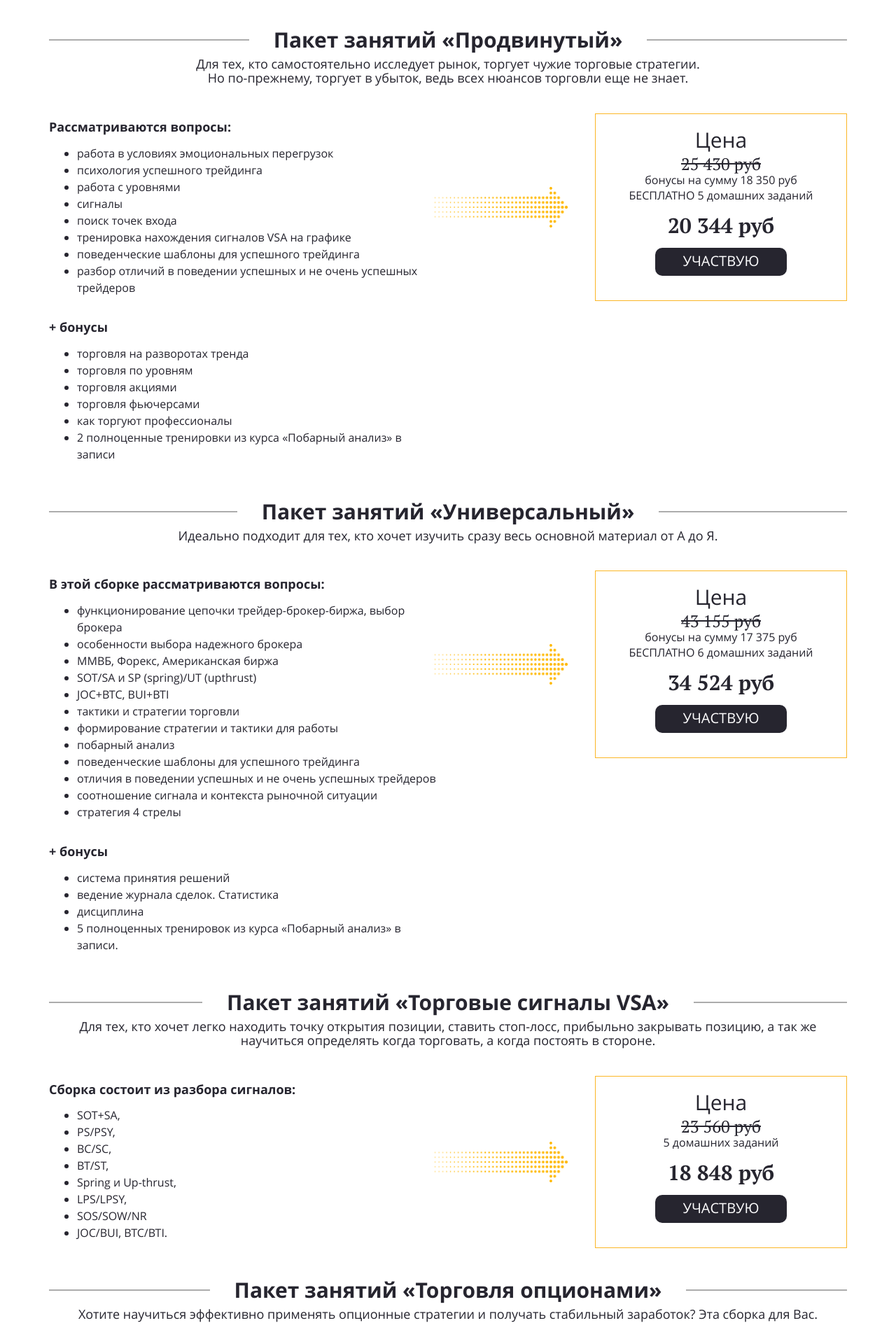
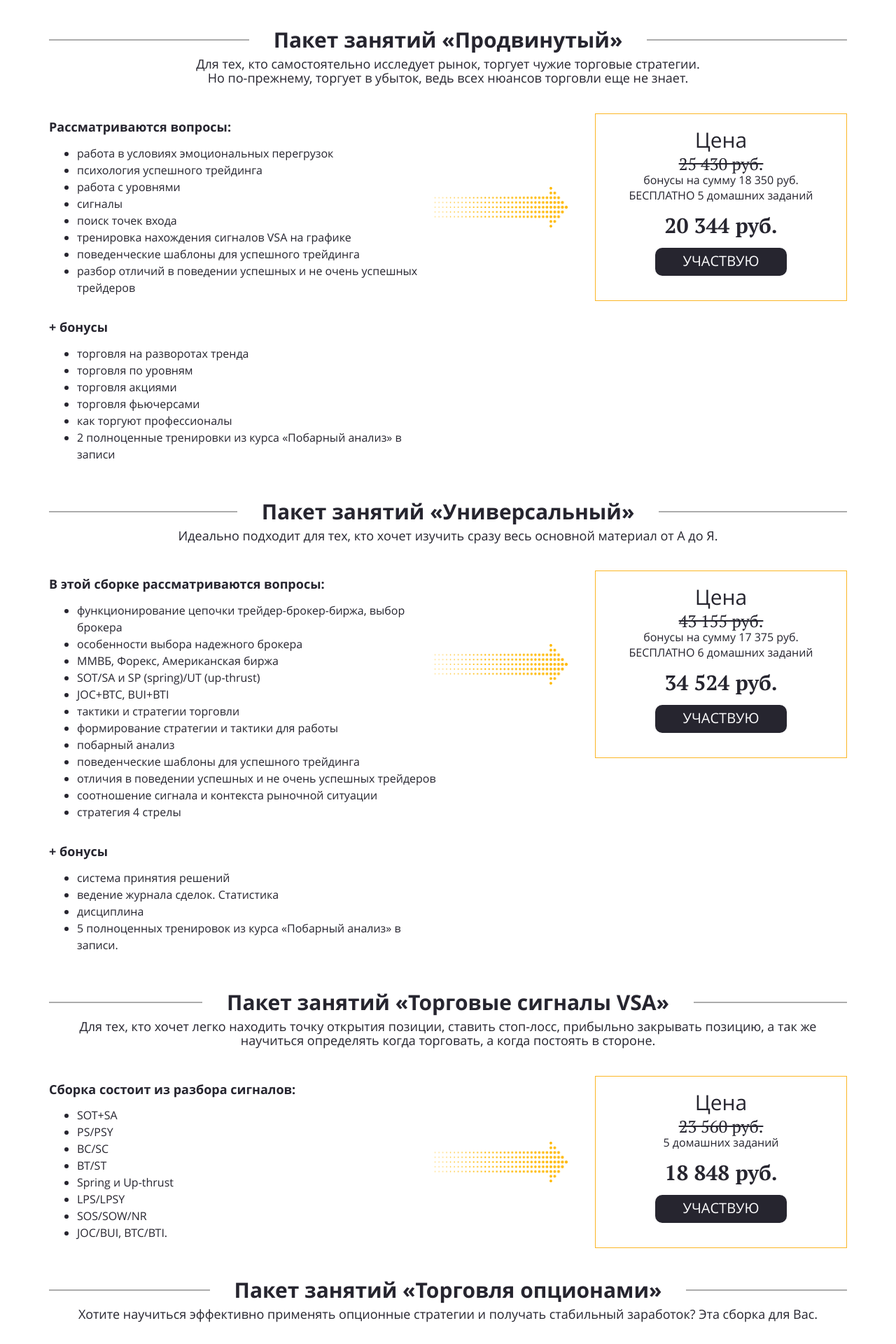
Before and after one commit to mrmcing/purnov, a PHP site: page / in a window 1280 px wide. Shown: the part 3400-5320 px from the top of the page at 70% size. Run offline with PHP 8.4, Linux system fonts and the light colour scheme; some web fonts are replaced.

Commit message:
орфография

```diff
--- a/index.php
+++ b/index.php
@@ -61,7 +61,7 @@
         <div class="row">
             <div class="col-xs-12">
                 <h1>марафон «я покупаю ваши знания»</h1>
-                <p class="sub-title">призовой фонд - от 4000 до 52000 руб</p>
+                <p class="sub-title">призовой фонд - от 4000 до 52000 руб.</p>
             </div>
             <div class="col-xs-12 text-center">
                 <div class="arrow"></div>
@@ -228,9 +228,9 @@
                         <div class="col-md-4 col-md-offset-2">
                             <div class="box-price">
                                 <div class="title">Цена</div>
-                                <div class="old-price">26 170 руб</div>
-                                <div class="bonus">+ бонусы на сумму 9 000 руб БЕСПЛАТНО 2 домашних задания</div>
-                                <div class="price">13 736 руб</div>
+                                <div class="old-price">26 170 руб.</div>
+                                <div class="bonus">+ бонусы на сумму 9 000 руб. БЕСПЛАТНО 2 домашних задания</div>
+                                <div class="price">13 736 руб.</div>
 
                                 <a href="#" class="btn" target="_blank">участвую</a>
                             </div>
@@ -239,7 +239,7 @@
                 </div>
                 <div class="packages">
                     <h3>Пакет занятий «Начинающий»</h3>
-                    <div class="sub-title">Подходит, если Вы уже знаете о бирже достаточно для того,чтобы захотеть торговать прибыльно.</div>
+                    <div class="sub-title">Подходит, если Вы уже знаете о бирже достаточно для того, чтобы захотеть торговать прибыльно.</div>
 
                     <div class="row">
                         <div class="col-md-6">
@@ -269,9 +269,9 @@
                         <div class="col-md-4 col-md-offset-2">
                             <div class="box-price">
                                 <div class="title">Цена</div>
-                                <div class="old-price">24 890 руб</div>
-                                <div class="bonus">+ бонусы на сумму 6 000 руб БЕСПЛАТНО 3 домашних задания</div>
-                                <div class="price">15 112 руб</div>
+                                <div class="old-price">24 890 руб.</div>
+                                <div class="bonus">+ бонусы на сумму 6 000 руб. БЕСПЛАТНО 3 домашних задания</div>
+                                <div class="price">15 112 руб.</div>
 
                                 <a href="#" class="btn" target="_blank">участвую</a>
                             </div>
@@ -311,9 +311,9 @@
                         <div class="col-md-4 col-md-offset-2">
                             <div class="box-price">
                                 <div class="title">Цена</div>
-                                <div class="old-price">25 430 руб</div>
-                                <div class="bonus">бонусы на сумму 18 350 руб БЕСПЛАТНО 5 домашних заданий</div>
-                                <div class="price">20 344 руб</div>
+                                <div class="old-price">25 430 руб.</div>
+                                <div class="bonus">бонусы на сумму 18 350 руб. БЕСПЛАТНО 5 домашних заданий</div>
+                                <div class="price">20 344 руб.</div>
 
                                 <a href="#" class="btn" target="_blank">участвую</a>
                             </div>
@@ -331,7 +331,7 @@
                                 <li>функционирование цепочки трейдер-брокер-биржа, выбор брокера</li>
                                 <li>особенности выбора надежного брокера</li>
                                 <li>ММВБ, Форекс, Американская биржа</li>
-                                <li>SOT/SA и SP (spring)/UT (upthrust)</li>
+                                <li>SOT/SA и SP (spring)/UT (up-thrust)</li>
                                 <li>JOC+BTC, BUI+BTI</li>
                                 <li>тактики и стратегии торговли</li>
                                 <li>формирование стратегии и тактики для работы</li>
@@ -354,9 +354,9 @@
                         <div class="col-md-4 col-md-offset-2">
                             <div class="box-price">
                                 <div class="title">Цена</div>
-                                <div class="old-price">43 155 руб</div>
-                                <div class="bonus">бонусы на сумму 17 375 руб БЕСПЛАТНО 6 домашних заданий</div>
-                                <div class="price">34 524 руб</div>
+                                <div class="old-price">43 155 руб.</div>
+                                <div class="bonus">бонусы на сумму 17 375 руб. БЕСПЛАТНО 6 домашних заданий</div>
+                                <div class="price">34 524 руб.</div>
 
                                 <a href="#" class="btn" target="_blank">участвую</a>
                             </div>
@@ -371,12 +371,12 @@
                         <div class="col-md-6">
                             <h5>Сборка состоит из разбора сигналов:</h5>
                             <ul>
-                                <li>SOT+SA,</li>
-                                <li>PS/PSY,</li>
-                                <li>BC/SC,</li>
-                                <li>BT/ST,</li>
-                                <li>Spring и Up-thrust,</li>
-                                <li>LPS/LPSY,</li>
+                                <li>SOT+SA</li>
+                                <li>PS/PSY</li>
+                                <li>BC/SC</li>
+                                <li>BT/ST</li>
+                                <li>Spring и Up-thrust</li>
+                                <li>LPS/LPSY</li>
                                 <li>SOS/SOW/NR</li>
                                 <li>JOC/BUI, BTC/BTI.</li>
                             </ul>
@@ -384,9 +384,9 @@
                         <div class="col-md-4 col-md-offset-2">
                             <div class="box-price">
                                 <div class="title">Цена</div>
-                                <div class="old-price">23 560 руб</div>
+                                <div class="old-price">23 560 руб.</div>
                                 <div class="bonus">5 домашних заданий</div>
-                                <div class="price">18 848 руб</div>
+                                <div class="price">18 848 руб.</div>
 
                                 <a href="#" class="btn" target="_blank">участвую</a>
                             </div>
@@ -412,9 +412,9 @@
                         <div class="col-md-4 col-md-offset-2">
                             <div class="box-price">
                                 <div class="title">Цена</div>
-                                <div class="old-price">27 900 руб</div>
+                                <div class="old-price">27 900 руб.</div>
                                 <div class="bonus">5 домашних заданий</div>
-                                <div class="price">22 320 руб</div>
+                                <div class="price">22 320 руб.</div>
 
                                 <a href="#" class="btn" target="_blank">участвую</a>
                             </div>
@@ -442,7 +442,7 @@
                 <ul>
                     <li><b>1.</b> На выполнение домашнего задания дается только 1 попытка. Хорошо подготовьтесь!</li>
                     <li><b>2.</b> Использовать бонусы Вы можете только до 01 августа 2017 года. Не затягивайте.</li>
-                    <li><b>3.</b> Накопив достаточную сумму за выполнение домашних заданий, Вы можете списать ее при подключении к любому полному курсу Школы трейдинга. Например, накопив 20 000 руб и приобретая курс На Старт, Вы экономите 61% стоимости обучения.</li>
+                    <li><b>3.</b> Накопив достаточную сумму за выполнение домашних заданий, Вы можете списать ее при подключении к любому полному курсу Школы трейдинга. Например, накопив 20 000 руб. и приобретая курс На Старт, Вы экономите 61% стоимости обучения.</li>
                     <li><b>4.</b> Накопленные бонусы не суммируются и не применяются к возможным акциям в будущем.</li>
                     <li><b>5.</b> Приобретая выбранный курс Школы в рассрочку, списание бонусов происходит в соотношении: 30% бонусов и 70% оплаты. Применяется к каждому отдельному платежу.</li>
                 </ul>
```
